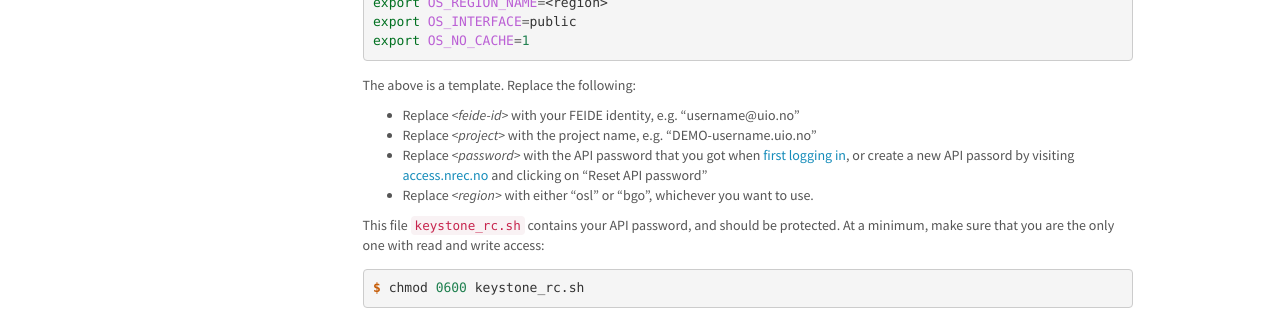
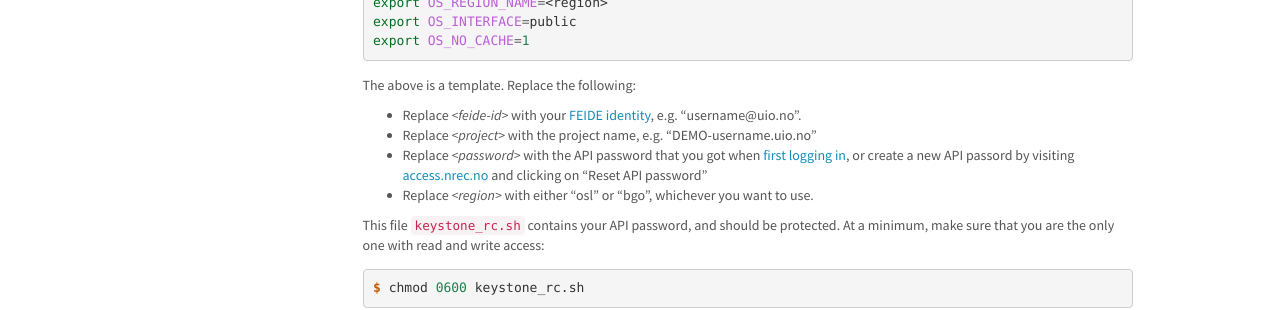
Before and after one commit to norcams/docs-enduser, a Sphinx documentation site: the page built from docs/api.rst, in a window 1280 px wide and 900 px high, scrolled down 1719 px. Shown: the part 154-464 px from the top of the window. Built offline with Sphinx 7.4.7, drawn with Linux system fonts in a browser that asks for light colours.

```diff
--- a/docs/api.rst
+++ b/docs/api.rst
@@ -131,7 +132,7 @@ Create a :file:`keystone_rc.sh` file:
 
 The above is a template. Replace the following:
 
-* Replace *<feide-id>* with your FEIDE identity, e.g. "username\@uio.no"
+* Replace *<feide-id>* with your `FEIDE identity`_, e.g. "username\@uio.no".
 * Replace *<project>* with the project name,
   e.g. "DEMO-username.uio.no"
 * Replace *<password>* with the API password that you got when `first
```
Also changed, not shown: other parts of docs/api.rst (+1 -0 lines).
